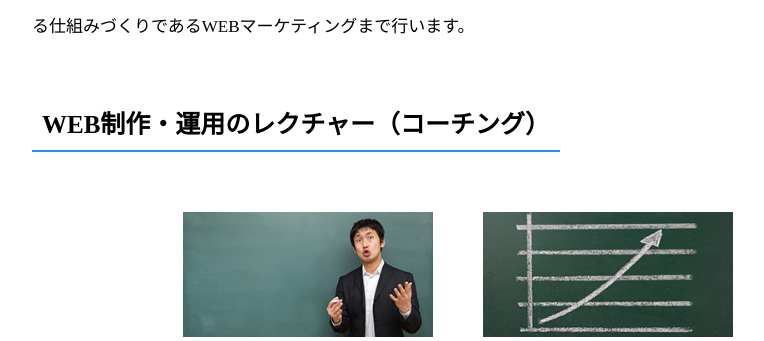
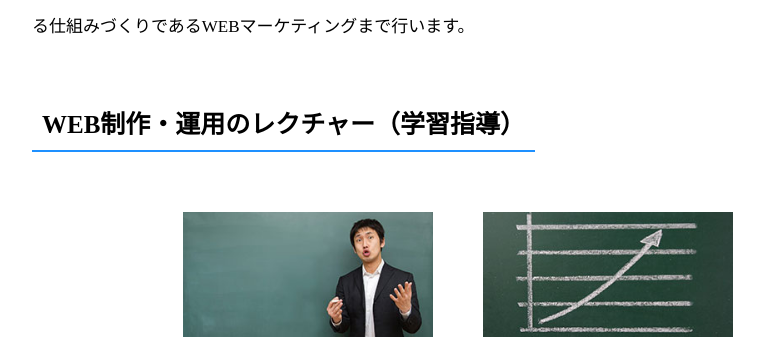
Before and after one commit to Masterwood/Masterwood, a PHP site: page /business/index.php in a window 1280 px wide. Shown: the part 338-679 px from the top of the page, without its empty margins (32-796 px from the left). Run offline with PHP 8.4, Linux system fonts and the light colour scheme; some libraries are stand-ins or nearby versions.

Commit message:
キャッチコピーを変更

```diff
--- a/www/business/index.php
+++ b/www/business/index.php
@@ -3,7 +3,7 @@
 <head>
 <meta charset="UTF-8">
 <meta name="viewport" content="width=device-width,initial-scale=1.0" />
-<title>【サービス紹介】HYPER AMBITION｜ハイパーアンビション</title>
+<title>【サービス紹介】WEBの学習からWEBマーケティングの学習・コンサルティングならHYPER AMBITION｜ハイパーアンビション</title>
 <meta name="description" content="「HYPER AMBITION」のサービスをご紹介。ハイパーアンビション"/>
 
 <link href="../css/reset.css" media="all" rel="stylesheet" type="text/css"/>
@@ -24,7 +24,7 @@
 	<h1>【サービス紹介】HYPER AMBITION</h1>
 	<h2 class="fl mb_30 font_B">プロによる質の高いWEB制作から、指導まで。</h2>
     <p class="clear_B">HYPER AMBITIONでは、東証一部上場企業のホームページ制作を行う人材が、WEB制作の指導から、WEB制作代行、ホームページを通して利益を得る仕組みづくりであるWEBマーケティングまで行います。</p>
-	<h2 class="fl mt_50 mb_30 font_B">WEB制作・運用のレクチャー（コーチング）</h2>
+	<h2 class="fl mt_50 mb_30 font_B">WEB制作・運用のレクチャー（学習指導）</h2>
 	<div class="show-case clear_B">
         <div class="show-case-list">
             <a href="website-create.php"><img src="../img/second/business/imadesyo2.jpg">
--- a/www/business/seo_policy.php
+++ b/www/business/seo_policy.php
@@ -26,7 +26,7 @@
 		<img src="../img/second/business/seo.jpg" alt="SEO施策">
 	</div>
 	<h2 class="mb_30 font_B">SEO対策で、サイトのアクセス数を向上</h2>
-    <p class="clear_B">HYPER AMBITIONでは、SEOの内部施策を代行します。タイトル、h1などの見出しの改善はもちろん、ヘッダーやフッター、サブメニュー（サブナビ）の内部リンク適正化などにより、リスクなく質の高いSEO内部施策のアドバイスを行います。</p>
+    <p class="clear_B">HYPER AMBITIONでは、SEOの内部施策のコンサルティングから実際の作業手伝いまでします。どのキーワードを狙っていくかという中長期的な事業展開に関わるビジネスロジックから入り、サイトに載せるページやコンテンツをテーマごとに分け、Googleのクローラボットがサイトのテーマ性を認識しやすくするコンサルティングをします。またタイトル、h1などの見出しの改善はもちろん、ヘッダーやフッター、サブメニュー（サブナビ）の内部リンク適正化などにより、リスクなく質の高いSEO内部施策のアドバイスを行います。</p>
 	<h2 class="mt_50 mb_30 font_B">コンサルティングだけではなく、SEO内部施策代行も。</h2>
 		<p class="">SEO内部施策は、サイトの規模によっては膨大な量のページを１ページつづ対策していかなければなりません。HYPERAMBITIONでは、SEO内部施策の代行も行っております。</p>
 		<h2 class="fl mt_50 mb_30 font_B">WEB制作・運用のレクチャー（コーチング）</h2>
--- a/www/index.php
+++ b/www/index.php
@@ -3,7 +3,7 @@
 <head>
 <meta charset="UTF-8">
 <meta name="viewport" content="width=device-width,initial-scale=1.0" />
-<title>【WEBスキル習得】　全てをデザインする「HYPER AMBITION」ハイパーアンビション</title>
+<title>【WEBマーケティングスキル習得】コンサルティングなら「HYPER AMBITION」ハイパーアンビション</title>
 <meta name="description" content="WEB制作・運用・集客の仕方を教えます。コーチングとコンサルティングを行っています。情報サイト、事業運用サイト等も運営。新時代の全てをデザインする「HYPER AMBITION」ハイパーアンビション"/>
 
 <link href="css/reset.css" media="all" rel="stylesheet">
@@ -30,7 +30,7 @@
   <div class="topvisual">
     <img src="img/topvisual/top_current_visual4.jpg" alt="HYPER AMBITIONのキャッチコピー" class="topvisual__img">
     <div class="topvisual__paragraf">
-      <h1>ホームページ制作の学習とWEBマーケティングのコンサルティングを気軽に受けたいなら<br>『HYPER　AMBITION』</h1>
+      <h1>WEBの学習とWEBマーケティングの学習・コンサルティングを気軽に受けたいなら<br>『HYPER　AMBITION』</h1>
       <div style="width: 55%; margin: auto;">
         <div style="background:rgba(255,255,255,0.8); height: 130px; border-radius: 20px; margin-top: 10px;">
         <div class="main-img">
```
